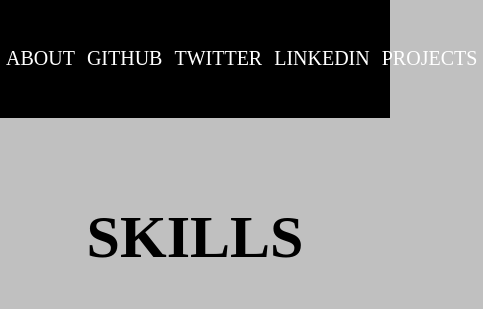
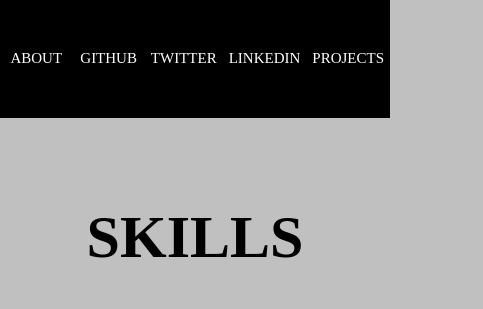
Before and after one commit to SirBLT/portfolio, a website: page index.html in a window 390 px wide. Shown: the part 508-817 px from the top of the page, 483 px wide, since content can reach past the window. Drawn offline with nearby package versions, Linux system fonts and the light colour scheme; some packages are replaced by stand-ins of ours; a small style sheet from the web is missing.

Commit message:
pic small

```diff
--- a/styles.css
+++ b/styles.css
@@ -373,10 +373,11 @@ footer {
 
   @media (max-width:400px) {
     nav {
-      font-size: 1em;
+      font-size: .75em;
+
     }
     nav a {
-      padding: 20px 6px;
+      padding: 10px 6px;
     }
     .myName {
       position: absolute;
```
